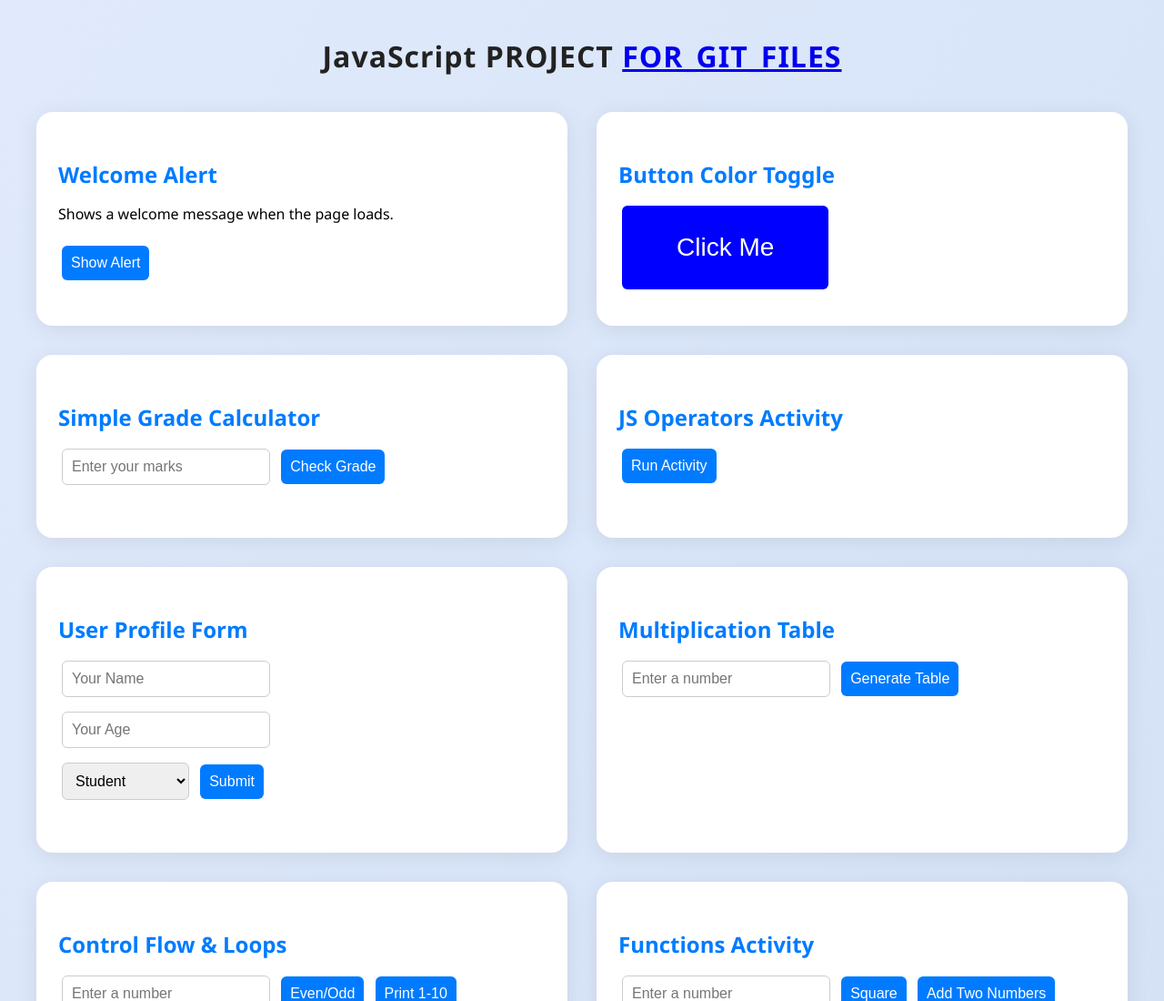
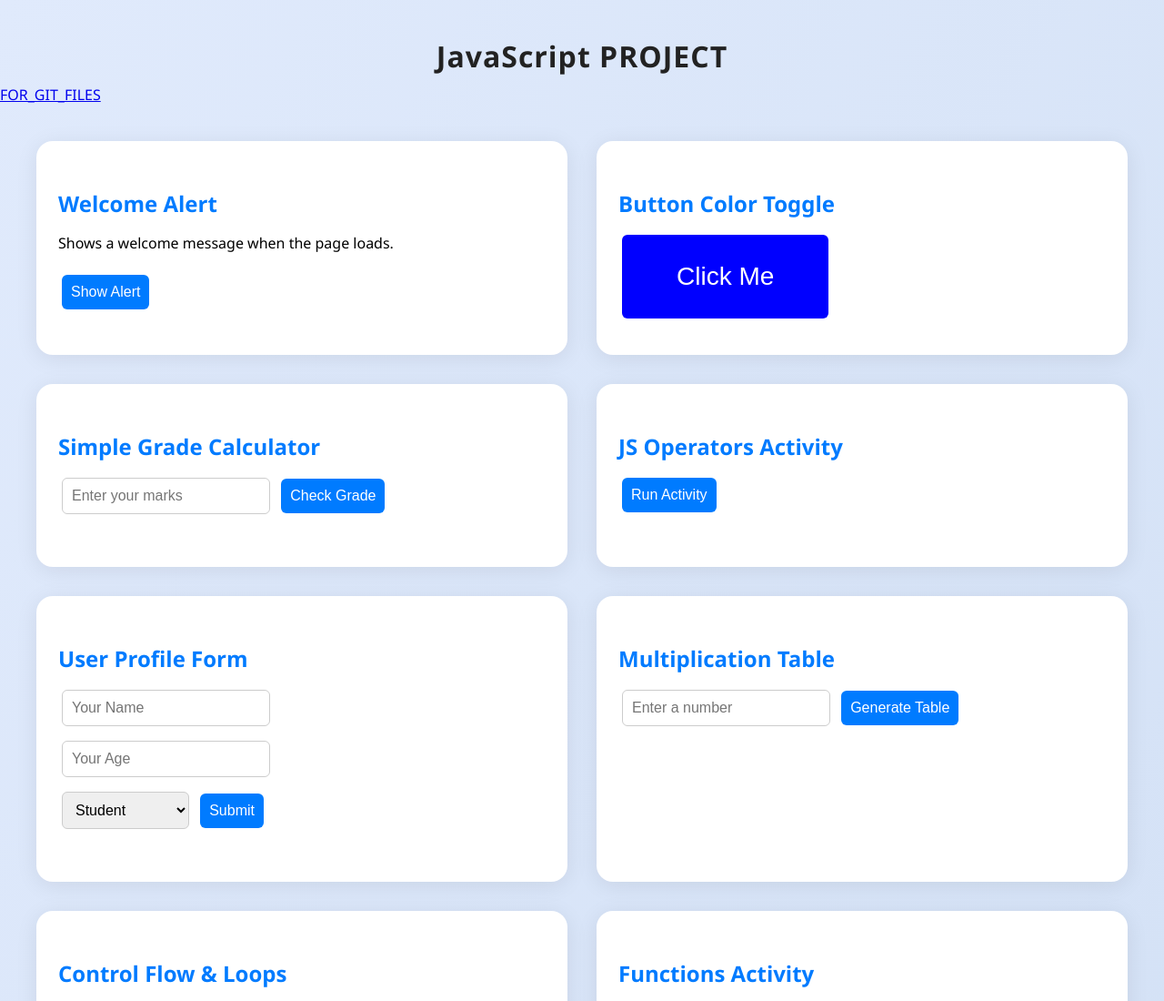
Before and after one commit to SakshamPrabhakar/saksham_js_function, a plain HTML site: page index.html in a window 1280 px wide. Shown: the top 1100 px of the page at 91% size. Drawn offline with Linux system fonts and the light colour scheme.

Commit message:
Update index.html

```diff
--- a/index.html
+++ b/index.html
@@ -92,7 +92,8 @@
     </style>
 </head>
 <body>
-    <h1>JavaScript  PROJECT  <a href="https://github.com/SakshamPrabhakar/saksham_js_function" >FOR_GIT_FILES </a> </h1>
+    <h1>JavaScript  PROJECT  </h1>
+    <a href="https://github.com/SakshamPrabhakar/saksham_js_function" >FOR_GIT_FILES </a>
 <div class="grid-container">
 
         <!-- 1. Welcome Alert -->
```
